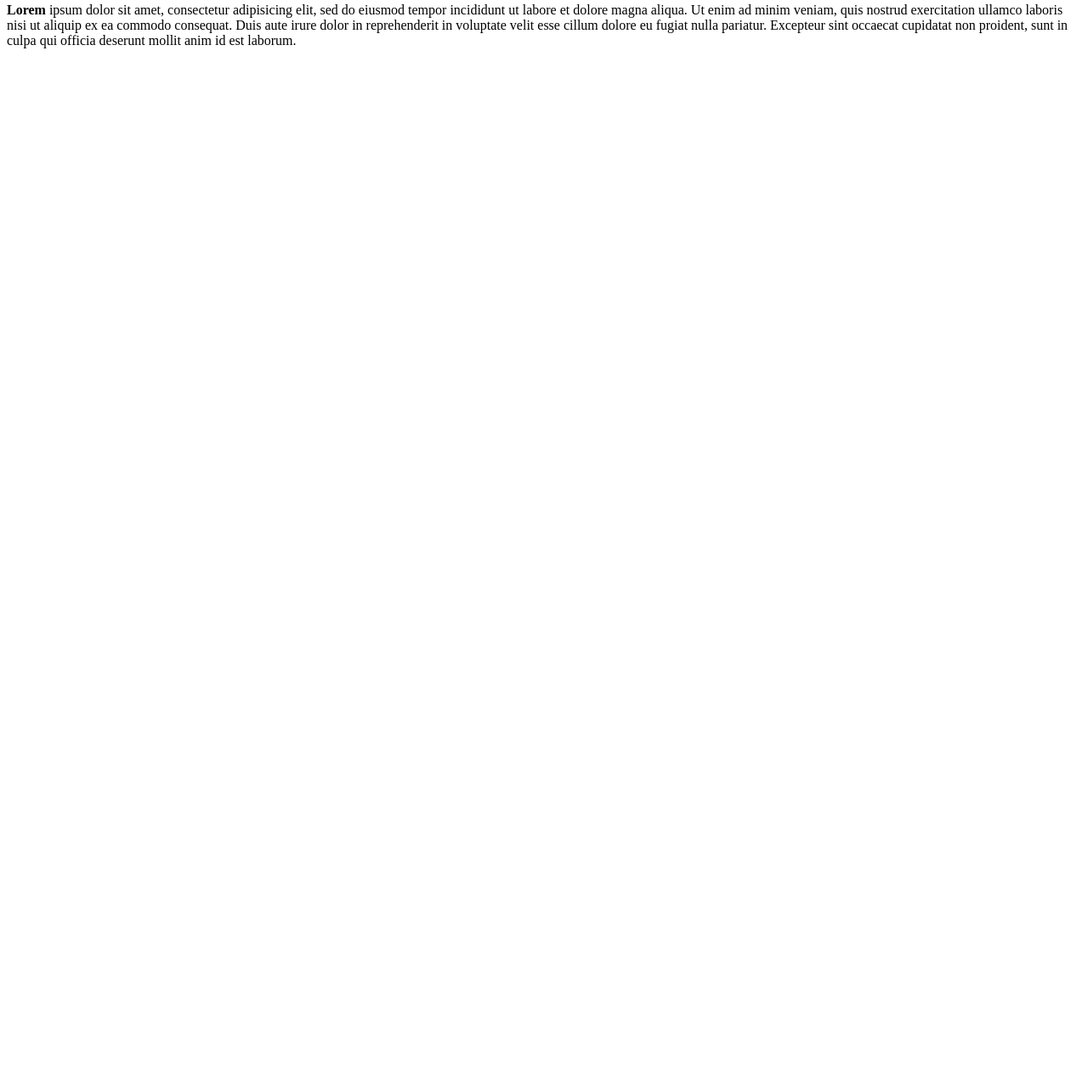
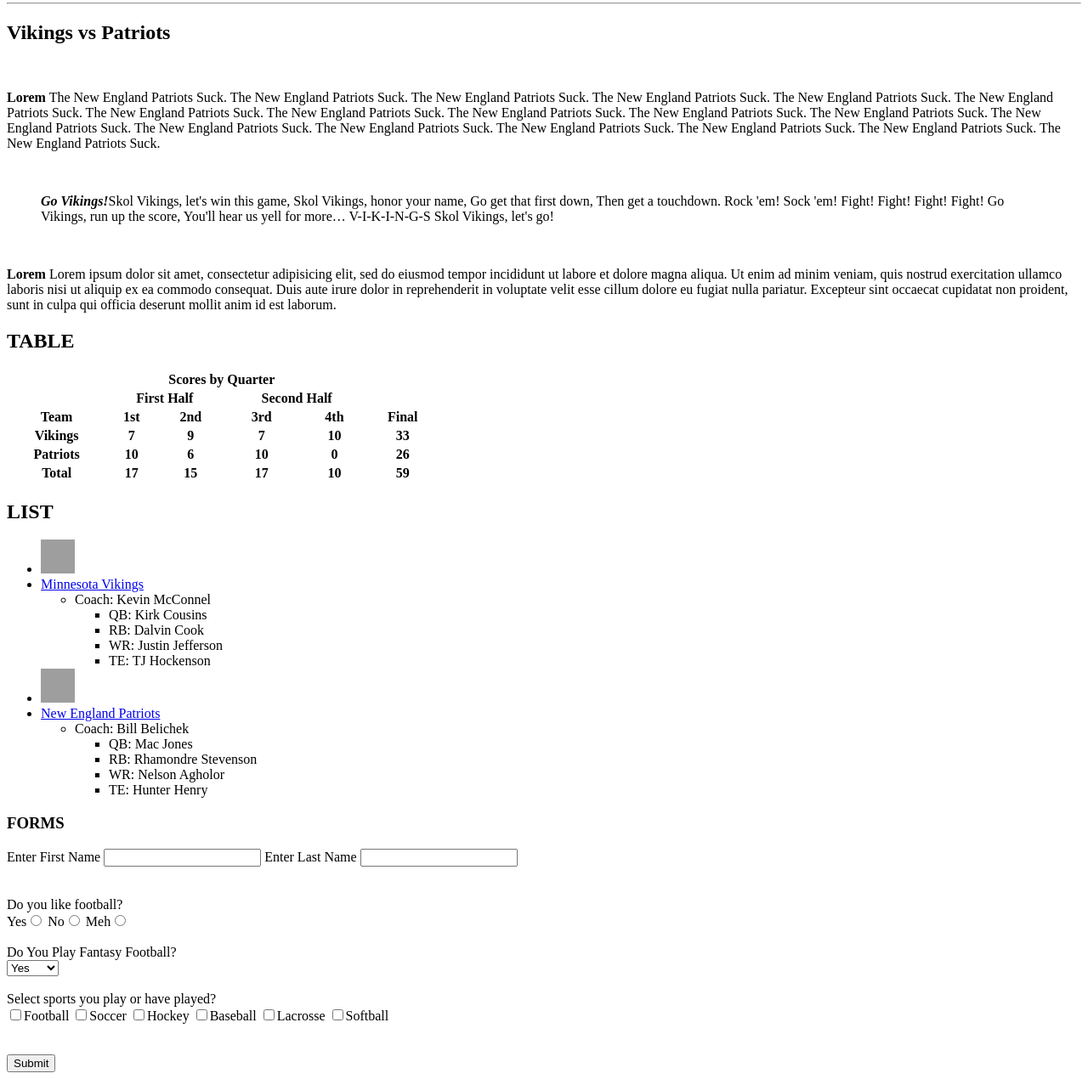
Before and after one commit to Goodsy21/HTMLAssessment, a plain HTML site: page HTMLAssessment.html in a window 1280 px wide. Shown: the part 5-1275 px from the top of the page at 85% size. Before the commit the page ends 800 px from the top, so only its background shows below. Drawn offline with Linux system fonts and the light colour scheme; grey boxes are pictures that could not be loaded.

Commit message:
Finished HTML page about the Thanksgiving night football game

```diff
--- a/HTMLAssessment.html
+++ b/HTMLAssessment.html
@@ -1,10 +1,160 @@
 <!DOCTYPE html>
-<html lang="en" dir="ltr">
-  <head>
-    <meta charset="utf-8">
-    <title></title>
-  </head>
-  <body>
-    <strong>Lorem</strong> ipsum dolor sit amet, consectetur adipisicing elit, sed do eiusmod tempor incididunt ut labore et dolore magna aliqua. Ut enim ad minim veniam, quis nostrud exercitation ullamco laboris nisi ut aliquip ex ea commodo consequat. Duis aute irure dolor in reprehenderit in voluptate velit esse cillum dolore eu fugiat nulla pariatur. Excepteur sint occaecat cupidatat non proident, sunt in culpa qui officia deserunt mollit anim id est laborum.
-  </body>
+<html>
+
+<head>
+    <title>SkOL</title>
+</head>
+<body>
+    <main>
+        <hr>
+        <section>
+            <h2>Vikings vs Patriots</h2>
+            <br>
+            <p><strong>Lorem</strong> The New England Patriots Suck. The New England Patriots Suck. The New England Patriots Suck. The New England Patriots Suck. The New England Patriots Suck. The New England Patriots Suck. The New England Patriots Suck. The New England Patriots Suck. The New England Patriots Suck. The New England Patriots Suck. The New England Patriots Suck. The New England Patriots Suck. The New England Patriots Suck. The New England Patriots Suck. The New England Patriots Suck. The New England Patriots Suck. The New England Patriots Suck. The New England Patriots Suck. </p>
+            <br>
+            <p><blockquote><strong><em>Go Vikings!</em></strong>Skol Vikings, let's win this game,
+              Skol Vikings, honor your name,
+              Go get that first down,
+              Then get a touchdown.
+              Rock 'em! Sock 'em!
+              Fight! Fight! Fight! Fight!
+              Go Vikings, run up the score,
+              You'll hear us yell for more…
+              V-I-K-I-N-G-S
+              Skol Vikings, let's go!</blockquote></p>
+            <br>
+            <p><strong>Lorem</strong> Lorem ipsum dolor sit amet, consectetur adipisicing elit, sed do eiusmod tempor incididunt ut labore et dolore magna aliqua. Ut enim ad minim veniam, quis nostrud exercitation ullamco laboris nisi ut aliquip ex ea commodo consequat. Duis aute irure dolor in reprehenderit in voluptate velit esse cillum dolore eu fugiat nulla pariatur. Excepteur sint occaecat cupidatat non proident, sunt in culpa qui officia deserunt mollit anim id est laborum.</p>
+        </section>
+
+        <h2>TABLE</h2>
+
+        <table>
+          <style>
+             table {
+               height: 40%;
+               width: 40%;
+               }
+         </style>
+            <thead>
+                <tr>
+                    <th colspan="6">Scores by Quarter</th>
+                </tr>
+                <tr>
+                  <th></th>
+                  <th colspan="2">First Half</th>
+                  <!-- <th></th> -->
+                  <th colspan="2">Second Half</th>
+                  <th colspan="1"></th>
+                </tr>
+                <tr>
+                  <th colspan="1">Team</th>
+                  <th>1st</th>
+                  <th>2nd</th>
+                  <th>3rd</th>
+                  <th>4th</th>
+                  <th>Final</th>
+                </tr>
+                <tr>
+                  <th>Vikings</th>
+                  <th>7</th>
+                  <th>9</th>
+                  <th>7</th>
+                  <th>10</th>
+                  <th>33</th>
+                </tr>
+                <tr>
+                  <th>Patriots</th>
+                  <th>10</th>
+                  <th>6</th>
+                  <th>10</th>
+                  <th>0</th>
+                  <th>26</th>
+                </tr>
+                <tr>
+                  <th>Total</th>
+                  <th>17</th>
+                  <th>15</th>
+                  <th>17</th>
+                  <th>10</th>
+                  <th>59</th>
+                </tr>
+            </thead>
+
+        </table>
+    </main>
+
+    <h2> LIST</h2>
+    <ul>
+        <li><img src="https://static.www.nfl.com/league/api/clubs/logos/MIN.svg" width="40px" height="40px"
+            alt="Vikings Logo">
+        <li><a href="https://www.nfl.com/teams/minnesota-vikings/">Minnesota Vikings</a>
+            <ul>
+                <li>Coach: Kevin McConnel</li>
+                <ul>
+                <li>QB: Kirk Cousins</li>
+                <li>RB: Dalvin Cook</li>
+                <li>WR: Justin Jefferson</li>
+                <li>TE: TJ Hockenson</li>
+                </ul>
+            </ul>
+        </li>
+              <li><img src="https://static.www.nfl.com/league/api/clubs/logos/NE.svg" width="40px" height="40px"
+              alt="Patriots Logo">
+              <li><a href="https://www.patriots.com/">New England Patriots</a></li>
+              <ul>
+                  <li>Coach: Bill Belichek</li>
+                  <ul>
+                  <li>QB: Mac Jones</li>
+                  <li>RB: Rhamondre Stevenson</li>
+                  <li>WR: Nelson Agholor</li>
+                  <li>TE: Hunter Henry</li>
+                  </ul>
+              </ul>
+        </li>
+    </ul>
+
+    <h3>FORMS</h3>
+    <form >
+        <label>Enter First Name</label>
+        <input>
+        <label>Enter Last Name</label>
+        <input>
+    </form>
+
+    <br>
+    <br>
+    <form>
+        <label>Do you like football?</label><br>
+        <label for="Yes">Yes</label><input type="radio" name="YNM" id="Yes" value="Yes">
+            <label for="No">No</label><input type="radio" name="YNM" id="No" value="No">
+            <label for="Meh">Meh</label><input type="radio" name="YNM" id="Meh" value="Meh">
+        <br>
+        <br>
+        <form>
+          <label>Do You Play Fantasy Football?</label>
+          <br>
+    <select>
+        <option value="Yes">Yes</option>
+        <option value="No">No</option>
+        <option value="What?">What?</option>
+        <br>]
+    </select>
+</form>
+        <br>
+        <form>
+          <label>Select sports you play or have played?</label>
+          <br>
+    <input type="checkbox" name="sports" value="Football">Football
+    <input type="checkbox" name="sports" value="Soccer">Soccer
+    <input type="checkbox" name="sports" value="Hockey">Hockey
+    <input type="checkbox" name="sports" value="Baseball">Baseball
+    <input type="checkbox" name="sports" value="Lacrosse">Lacrosse
+    <input type="checkbox" name="sports" value="Softball">Softball
+</form>
+<br>
+<br>
+    </form>
+<button>Submit</button>
+</body>
+</div>
 </html>
```
